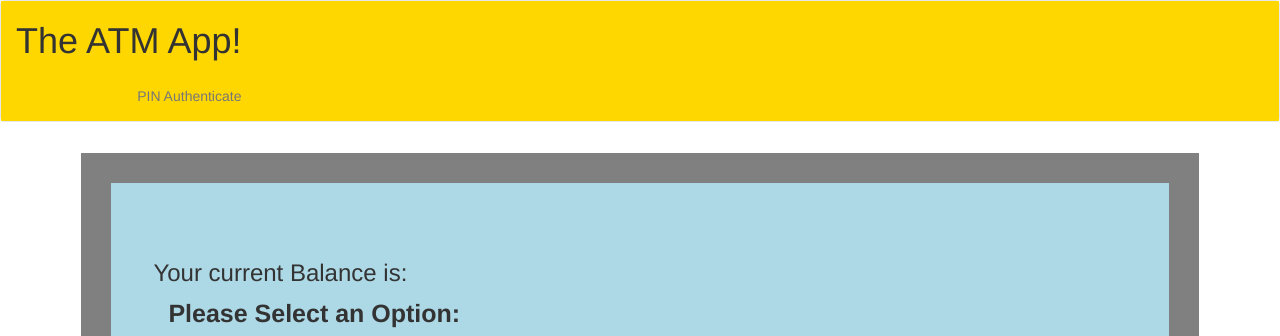
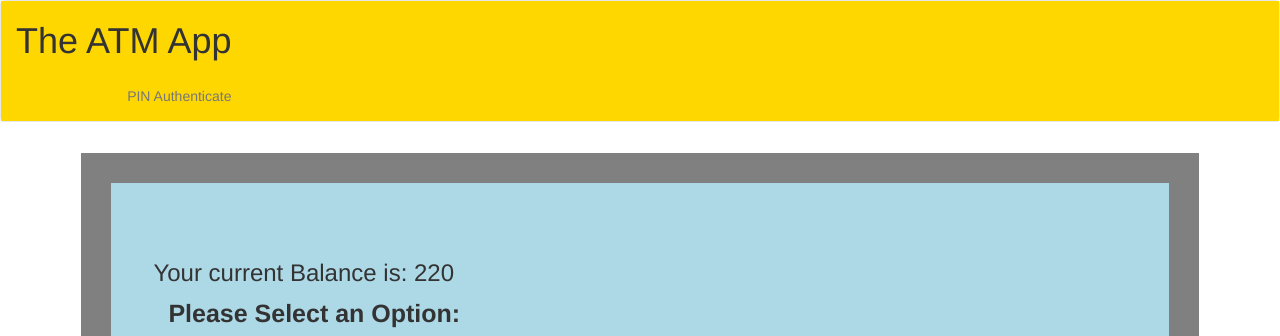
Before and after one commit to Johnnycool22/screencloud-atm-app, an Angular app: page /balance in a window 1280 px wide. Shown: the top 336 px of the page. Built offline with nearby package versions, Linux system fonts and the light colour scheme.

Commit message:
title change

```diff
--- a/src/app/atm-withdraw/balance/balance.component.html
+++ b/src/app/atm-withdraw/balance/balance.component.html
@@ -1,6 +1,6 @@
 <div class="container-fluid">
     <div class="row">
-      <H3>Your current Balance is: </H3>
+      <H3>Your current Balance is: 220</H3>
       <div class="col-xs-12">
           <div style="text-align:centre">
             <label for="withdraw">Please Select an Option:</label>
--- a/src/app/auth/auth.service.ts
+++ b/src/app/auth/auth.service.ts
@@ -14,5 +14,5 @@ export class AuthService {
       });
   }
   // getBalance() {
-  // return this.http.get('https://frontend-challenge.screencloud-michael.now.sh/api/pin/');
+   // return this.http.get('https://frontend-challenge.screencloud-michael.now.sh/api/pin/');
   }
--- a/src/app/header/header.component.html
+++ b/src/app/header/header.component.html
@@ -3,7 +3,7 @@
     <div class="navbar-header">
       <div style="text-align:left">
         <h1>
-          {{ title }}!
+          {{ title }}
         </h1>
       </div>
         <ul class="nav navbar-nav navbar-right">
```
